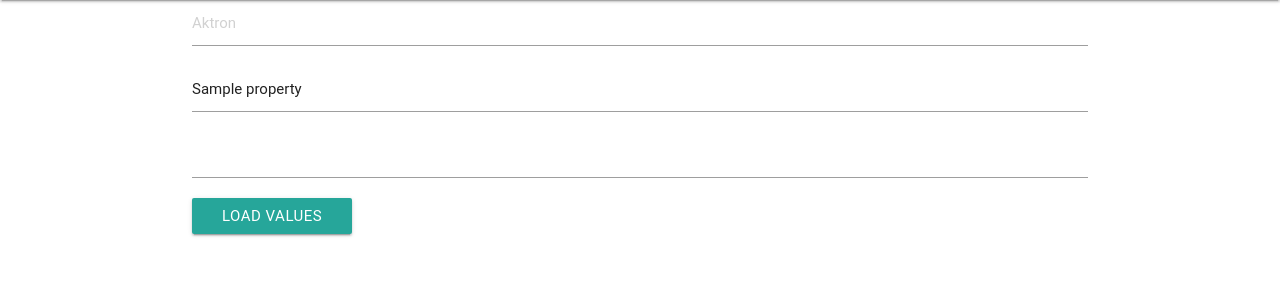
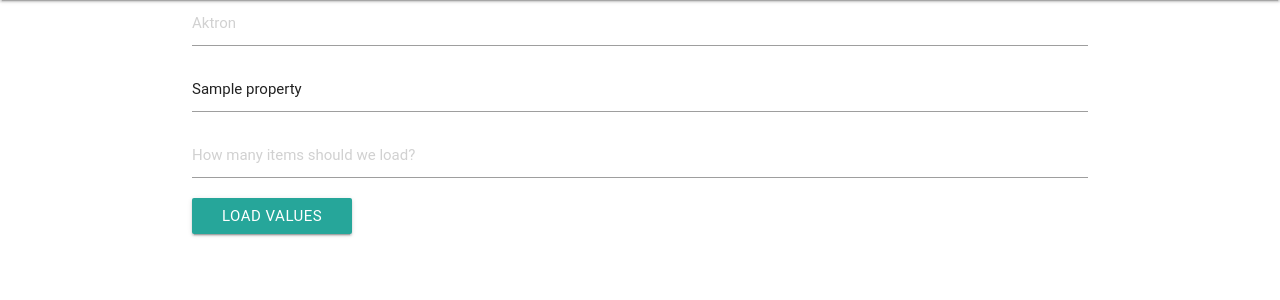
Before and after one commit to wikimedia/labs-tools-harvesting-data-refinery, a Flask app: template src/templates/tool.html in a window 1280 px wide. Shown: the part 64-364 px from the top of the page. Run offline with Flask 2, Linux system fonts and the light colour scheme; the template is opened without the code that fills it: most values are stand-ins (such as "Sample title", 1, 10 or a date in 2020); some web fonts are replaced.

Commit message:
Sane placeholder to #limit

```diff
--- a/src/templates/tool.html
+++ b/src/templates/tool.html
@@ -9,7 +9,7 @@
     <form id="configuration">
         <input type="text" name="username" value="{{user}}" placeholder="Aktron" required>
         <input type="text" name="property" value="{{property}}" placeholder="P18, P37, etc." required>
-        <input type="number" name="limit" value="{{limit}}" required>
+        <input type="number" name="limit" value="{{limit}}" placeholder="How many items should we load?" required>
         <button type="submit" class="btn wafes-effect wafes-light" type="button" id="load">Load values</button>
     </form>
     <div id="values">
```
